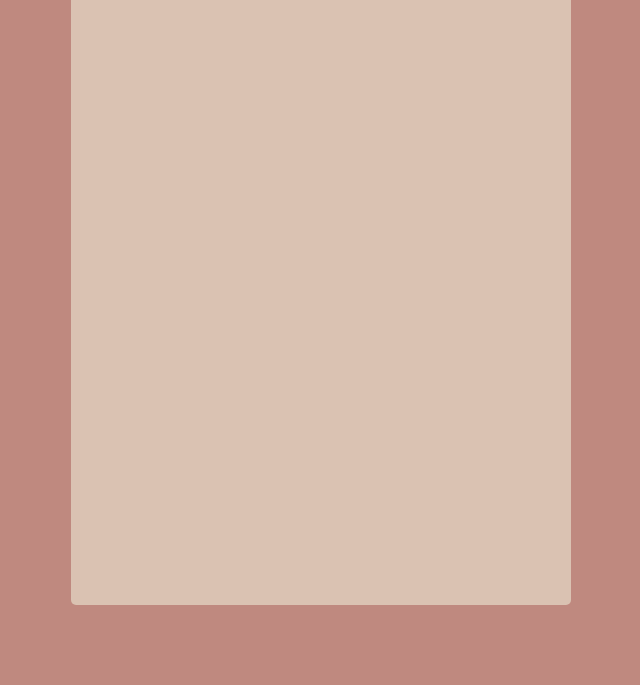
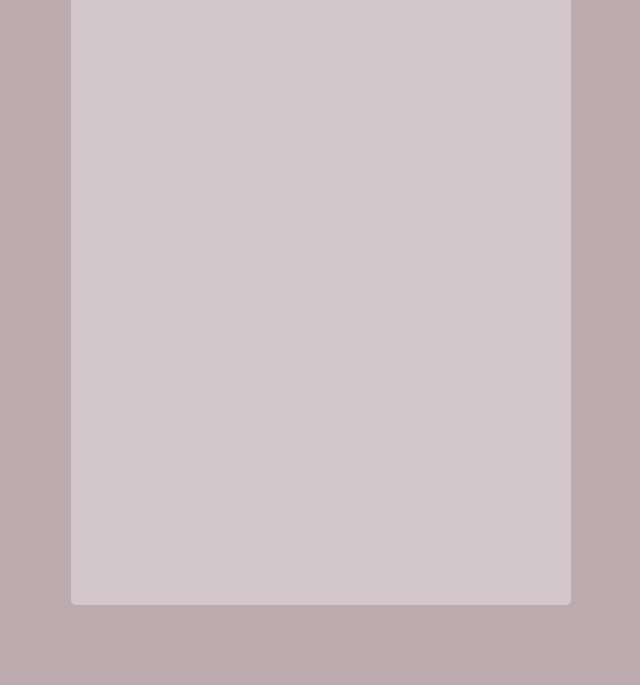
Before and after one commit to tik0212/todo-app, a plain HTML site: page index.html in a window 1280 px wide. Shown: the part 165-850 px from the top of the page, without its empty margins (319-959 px from the left). Drawn offline with Linux system fonts and the light colour scheme.

Commit message:
style: update color constants

```diff
--- a/style/style.css
+++ b/style/style.css
@@ -4,12 +4,12 @@
 
   --border: 5px;
 
-  --bg-page: #BF897F;
-  --bg-main: #DAC2B2;
-  --bg-input: #F7F2E0;
+  --bg-page: #BBABAE;
+  --bg-main: #D3C7CB;
+  --bg-input: #E8E4E7;
 
-  --accent-brown: #595046;
-  --text-white: #F7F2E0;
+  --accent-brown: #5C534A;
+  --text-white: #E8E4E7;
 }
 
 body {
```
